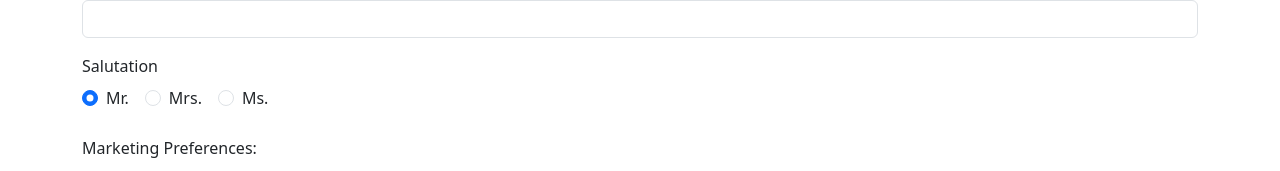
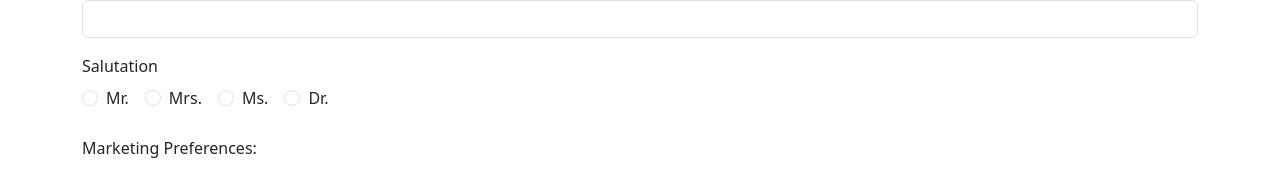
Before and after one commit to trentglobal-sg/8109-ecommerce-frontend, a React (Vite) app: page /register in a window 1280 px wide. Shown: the part 402-573 px from the top of the page. Built offline with nearby package versions, Linux system fonts and the light colour scheme.

Commit message:
change values to from uppercase to lowercase

```diff
--- a/src/RegisterPage.jsx
+++ b/src/RegisterPage.jsx
@@ -129,7 +129,7 @@ export default function RegisterPage() {
                                             type="radio"
                                             name="salutation"
                                             id="mr"
-                                            value="Mr"
+                                            value="rr"
                                         />
                                         <label className="form-label"
                                             htmlFor="mr"
@@ -141,7 +141,7 @@ export default function RegisterPage() {
                                             type="radio"
                                             name="salutation"
                                             id="mrs"
-                                            value="Mrs"
+                                            value="mrs"
                                         />
                                         <label className="form-label"
                                             htmlFor="mrs"
@@ -153,11 +153,23 @@ export default function RegisterPage() {
                                             type="radio"
                                             name="salutation"
                                             id="ms"
-                                            value="Ms"
+                                            value="ms"
                                         />
                                         <label className="form-label"
                                             htmlFor="ms"
                                         >Ms.</label>
+                                    </div>
+                                      <div className="form-check form-check-inline">
+                                        <Field
+                                            className="form-check-input"
+                                            type="radio"
+                                            name="salutation"
+                                            id="dr"
+                                            value="dr"
+                                        />
+                                        <label className="form-label"
+                                            htmlFor="dr"
+                                        >Dr.</label>
                                     </div>
                                 </div>
                             </div>
```
Also changed, not shown: 1 other file (tests, documents, lock files or other folders).
